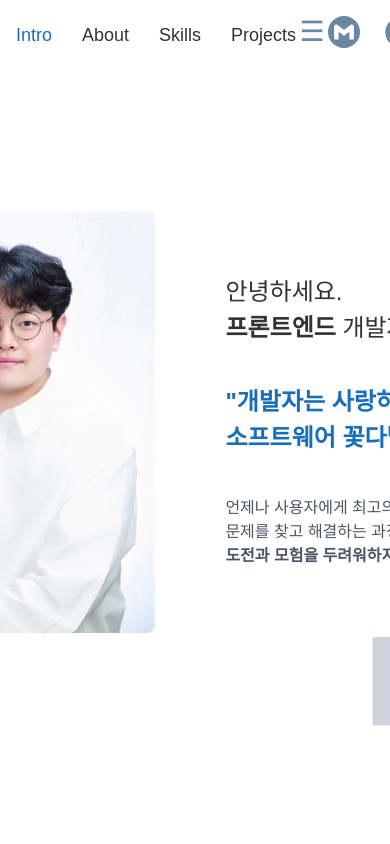
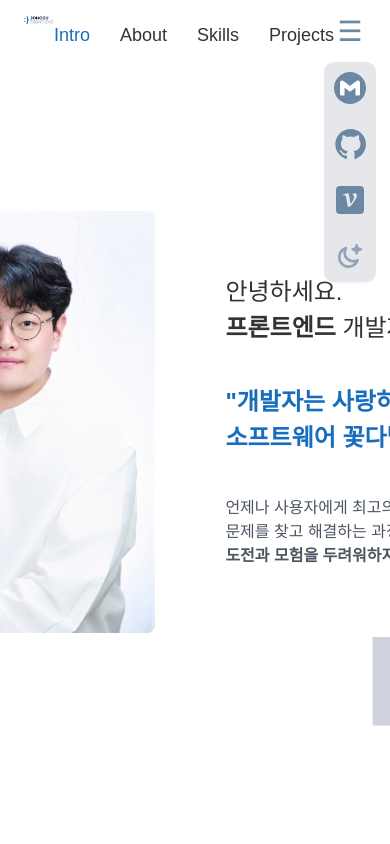
Before and after one commit to Jonggu-code/Portfolio, a React (Vite) app: page / in a window 390 px wide. Shown: the top 844 px of the page. Built offline with nearby package versions, Linux system fonts and the light colour scheme; a web font is replaced by a local one.

Commit message:
0318 Update 모바일 반응형
1. 모바일 로고 이미지 추가
2. 헤더 유저박스 수정

```diff
--- a/src/components/Header.jsx
+++ b/src/components/Header.jsx
@@ -28,7 +28,7 @@ const Header = ({ activeSection, scrollToSection, sectionRefs }) => {
 
   return (
     <header
-      className={`header fixed top-0 left-0 z-50 fade-in delay-1 opacity-0 w-full p-4 px-4 flex justify-between ${isDark ? "header_dark" : "header_basic"}`}
+      className={`header fixed top-0 left-0 z-50 fade-in delay-1 opacity-0 w-full p-4 px-6 flex justify-between ${isDark ? "header_dark" : "header_basic"}`}
     >
       <div
         className="logo opacity-0 w-[210px] h-full fade-in delay-2"
@@ -76,14 +76,14 @@ const Header = ({ activeSection, scrollToSection, sectionRefs }) => {
           Projects
         </a>
       </div>
-      <div className="userMenu flex lg:w-[210px]">
+      <div className="userMenu relative flex w-max lg:w-[210px]">
         <div
           className="hamberBtn flex relative w-8 h-8 justify-center items-center transition-color opacity-100 text-[28px] text-customGray cursor-pointer hover:text-customBlue lg:opacity-0 lg:hidden"
           onClick={toggleMenu}
         >
           ☰
         </div>
-        <div className="userMenuBox flex gap-6 lg:w-max ">
+        <div className="userMenuBox bg-gray-200 rounded-[10px] shadow-sm flex flex-wrap gap-6 absolute p-[10px] top-[120%] left-[50%] translate-x-[-50%] lg:justify-between lg:p-0 lg:top-0 lg:left-0 lg:translate-x-0 lg:w-full lg:flex-nowrap lg:bg-transparent lg:relative lg:shadow-none">
           <a
             href="#"
             title="Jonggu-code 이메일 주소"
```
Also changed, not shown: src/assets/basic_logo_mobile.png (added), src/assets/dark_logo_mobile.png (added).
